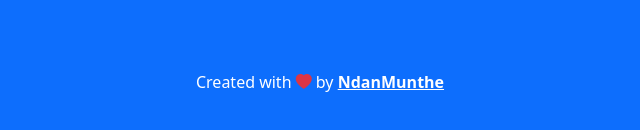
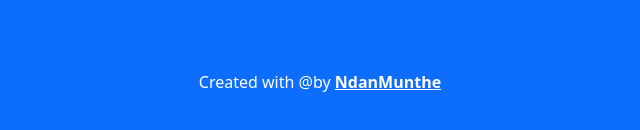
Before and after one commit to Ndanmunthe/ndanmunthe_portofolio, a plain HTML site: page index.html in a window 1280 px wide. Shown: the part 2852-2982 px from the top of the page, 320-960 px from the left. Drawn offline with nearby package versions, Linux system fonts and the light colour scheme; files whose address does not match are found by name.

Commit message:
mengubah link ig dan footer nya

```diff
--- a/index.html
+++ b/index.html
@@ -197,7 +197,7 @@ IT Support</p>
 
     <!-- Footer -->
     <footer class="bg-primary text-white text-center pb-5">
-      <p>Created with <i class="bi bi-heart-fill text-danger"></i> by <a href="https://www.instagram.com/sandhikagalih/" class="text-white fw-bold">NdanMunthe</a></p>
+      <p>Created with @by <a href="https://www.instagram.com/ndan_munthe/profilecard/?igsh=bWFvNm96Y3Zjd2Zx" class="text-white fw-bold">NdanMunthe</a></p>
     </footer>
     <!-- Akhir Footer -->
 
```
